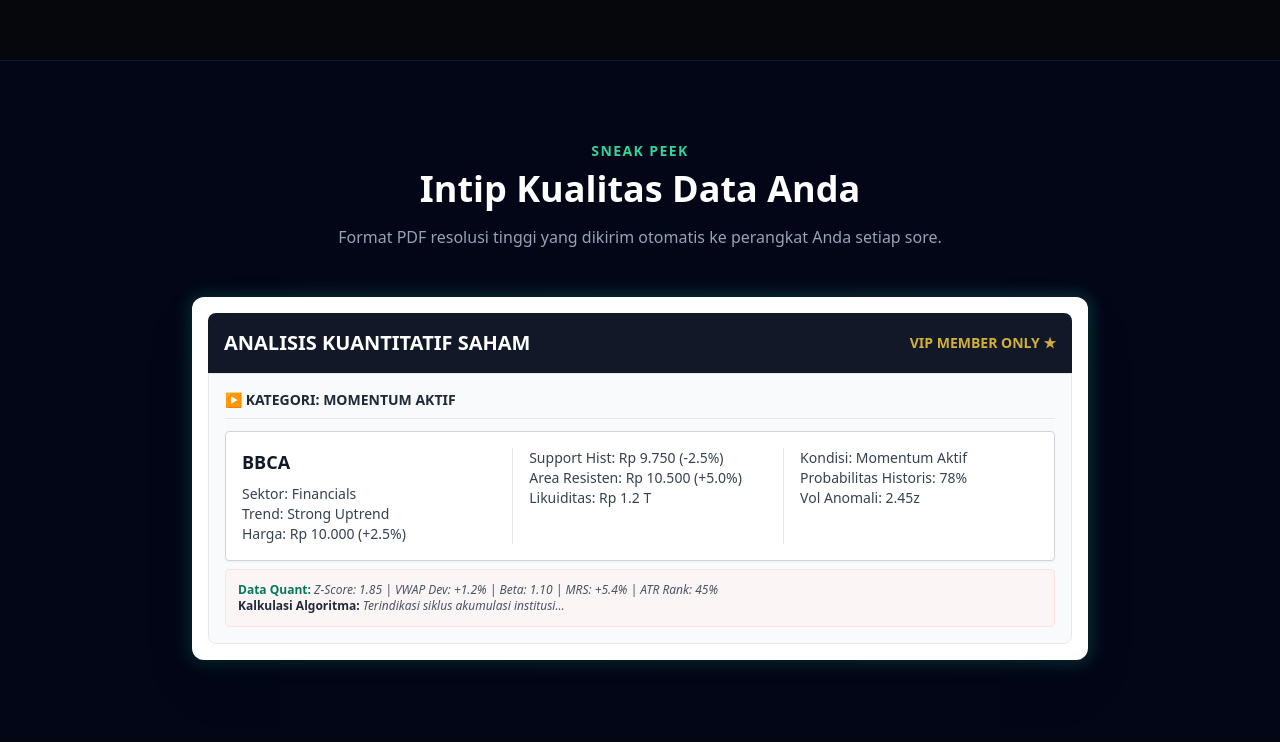
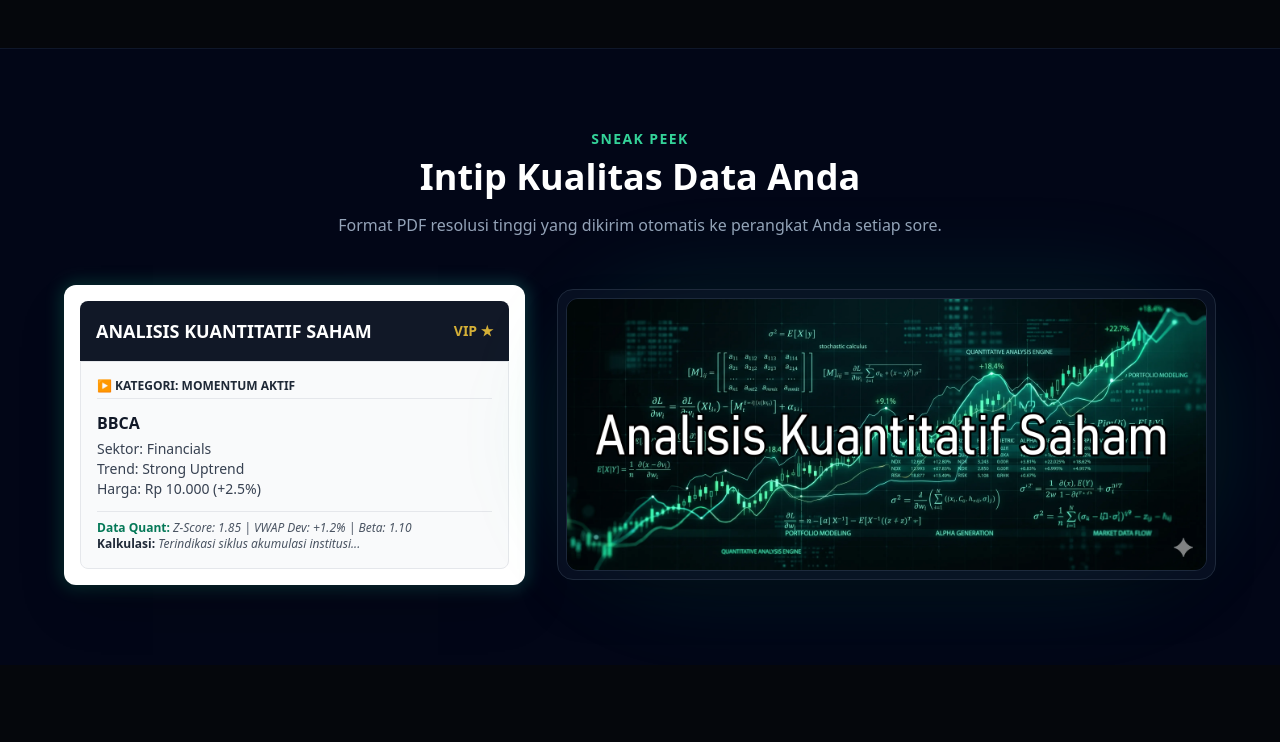
Before and after one commit to rafly-github/quant-screener, a plain HTML site: page index.html in a window 1280 px wide. Shown: the part 1680-2422 px from the top of the page. Drawn offline with nearby package versions, Linux system fonts and the light colour scheme.

Commit message:
Update index.html

```diff
--- a/index.html
+++ b/index.html
@@ -65,35 +65,23 @@
 <body class="bg-brand-dark text-white font-sans antialiased">
 
     <header class="relative overflow-hidden bg-gradient-to-b from-slate-950 to-brand-dark py-24 px-4 sm:px-6 lg:px-8 border-b border-slate-900">
-    <div class="max-w-6xl mx-auto grid grid-cols-1 lg:grid-cols-2 gap-12 items-center relative z-10 text-left">
-
-        <div>
+    <div class="max-w-4xl mx-auto text-center relative z-10">
         <span class="inline-flex items-center gap-1.5 py-1.5 px-3 rounded-full text-xs font-semibold bg-emerald-500/10 text-emerald-400 mb-6 border border-emerald-500/20">
             <i class="fa-solid fa-square-root-variable"></i> PURE MATHEMATICAL COMPUTATION PLATFORM
         </span>
-            <h1 class="text-4xl sm:text-5xl font-black tracking-tight mb-6 leading-tight">
+        <h1 class="text-4xl sm:text-6xl font-black tracking-tight mb-6 leading-tight">
             Keputusan Logis Berbasis <br>
             <span class="text-transparent bg-clip-text bg-gradient-to-r from-emerald-400 to-teal-300">Laporan Komputasi Saham IHSG</span>
         </h1>
-            <p class="text-base sm:text-lg text-brand-textMuted mb-10 leading-relaxed">
+        <p class="text-lg sm:text-xl text-brand-textMuted max-w-2xl mx-auto mb-10 leading-relaxed">
             Kami menyediakan instrumen pengolah data statistik 360° yang objektif. Bukan grup tebak-tebakan arah, bukan penasihat investasi, dan <b>sama sekali tidak memberikan sinyal jual-beli.</b>
         </p>
-            <div class="w-full block">
-              <a href="https://t.me/AnalisisKuantitatifSahamBot" target="_blank" class="w-full inline-flex justify-center items-center gap-2 bg-emerald-500 hover:bg-brand-accentHover text-slate-950 font-black px-8 py-4 rounded-xl shadow-xl shadow-emerald-500/30 transition-all transform hover:-translate-y-0.5 text-lg">
+        <div class="flex flex-col sm:flex-row gap-4 justify-center items-center">
+            <a href="https://t.me/AnalisisKuantitatifSahamBot" target="_blank" class="w-full sm:w-auto inline-flex justify-center items-center gap-2 bg-emerald-500 hover:bg-brand-accentHover text-slate-950 font-black px-8 py-4 rounded-xl shadow-xl shadow-emerald-500/30 transition-all transform hover:-translate-y-0.5 text-lg">
                 <i class="fa-solid fa-gift text-xl"></i> Klaim Akses Gratis 14 Hari
             </a>
         </div>
         <p class="mt-4 text-xs text-brand-textMuted">Tanpa syarat kartu kredit • Bebas batalkan kapan saja</p>
-        </div>
-
-        <div class="relative w-full">
-            <div class="absolute -inset-4 bg-emerald-500/10 blur-[50px] rounded-full pointer-events-none"></div>
-
-            <div class="relative bg-slate-900/50 p-2 rounded-2xl border border-slate-800 shadow-2xl">
-                <img src="assets/hero-preview.webp" alt="Dashboard Kuantitatif VIP" class="rounded-xl w-full border border-slate-700/50 shadow-inner" loading="eager">
-            </div>
-        </div>
-
     </div>
     <div class="absolute top-0 left-1/2 -translate-x-1/2 w-[1000px] h-[350px] bg-emerald-500/5 blur-[130px] rounded-full pointer-events-none"></div>
   </header>
@@ -140,46 +128,45 @@
     </section>
 
     <section class="py-20 px-4 sm:px-6 lg:px-8 bg-slate-950 border-t border-slate-900 overflow-hidden">
-        <div class="max-w-5xl mx-auto">
+    <div class="max-w-6xl mx-auto">
         <div class="text-center mb-12">
             <span class="text-emerald-400 font-bold text-sm tracking-widest uppercase mb-2 block">Sneak Peek</span>
             <h2 class="text-3xl sm:text-4xl font-extrabold mb-4">Intip Kualitas Data Anda</h2>
             <p class="text-brand-textMuted">Format PDF resolusi tinggi yang dikirim otomatis ke perangkat Anda setiap sore.</p>
         </div>
 
-            <div class="relative mx-auto max-w-4xl">
+        <div class="grid grid-cols-1 lg:grid-cols-12 gap-8 items-center">
+
+            <div class="lg:col-span-5 relative">
                 <div class="absolute -inset-1 bg-gradient-to-r from-emerald-500 to-teal-400 rounded-2xl blur opacity-20"></div>
                 <div class="relative bg-white rounded-xl shadow-2xl overflow-hidden p-2 sm:p-4">
                     <div class="bg-[#111827] text-white p-4 rounded-t-lg flex justify-between items-center">
-                        <div class="font-black text-sm sm:text-xl">ANALISIS KUANTITATIF SAHAM</div>
-                        <div class="text-[#D4AF37] font-bold text-xs sm:text-sm">VIP MEMBER ONLY ★</div>
+                        <div class="font-black text-sm sm:text-lg">ANALISIS KUANTITATIF SAHAM</div>
+                        <div class="text-[#D4AF37] font-bold text-xs sm:text-sm">VIP ★</div>
                     </div>
-                    <div class="p-4 bg-gray-50 border border-gray-200 rounded-b-lg">
-                        <div class="font-bold text-gray-800 mb-3 border-b pb-2 text-sm">▶ KATEGORI: MOMENTUM AKTIF</div>
-                        <div class="bg-white border border-gray-300 rounded p-4 text-xs sm:text-sm text-gray-700 shadow-sm flex flex-col md:flex-row gap-4">
-                            <div class="w-full md:w-1/3">
-                                <span class="font-black text-lg text-gray-900 block mb-2">BBCA</span>
+                    <div class="p-4 bg-gray-50 border border-gray-200 rounded-b-lg text-xs sm:text-sm text-gray-700 space-y-3">
+                        <div class="font-bold text-gray-800 border-b pb-1 text-xs">▶ KATEGORI: MOMENTUM AKTIF</div>
+                        <div>
+                            <span class="font-black text-base text-gray-900 block mb-1">BBCA</span>
                             Sektor: Financials<br>
                             Trend: Strong Uptrend<br>
                             Harga: Rp 10.000 (+2.5%)
                         </div>
-                            <div class="w-full md:w-1/3 border-t md:border-t-0 md:border-l border-gray-200 md:pl-4 pt-2 md:pt-0">
-                                Support Hist: Rp 9.750 (-2.5%)<br>
-                                Area Resisten: Rp 10.500 (+5.0%)<br>
-                                Likuiditas: Rp 1.2 T
-                            </div>
-                            <div class="w-full md:w-1/3 border-t md:border-t-0 md:border-l border-gray-200 md:pl-4 pt-2 md:pt-0">
-                                Kondisi: Momentum Aktif<br>
-                                Probabilitas Historis: 78%<br>
-                                Vol Anomali: 2.45z
-                            </div>
-                        </div>
-                        <div class="bg-red-50/50 border border-red-100 rounded p-3 mt-2 text-[11px] sm:text-xs text-gray-600 italic">
-                            <span class="font-bold text-emerald-700 not-italic">Data Quant:</span> Z-Score: 1.85 | VWAP Dev: +1.2% | Beta: 1.10 | MRS: +5.4% | ATR Rank: 45%<br>
-                            <span class="font-bold text-gray-800 not-italic">Kalkulasi Algoritma:</span> Terindikasi siklus akumulasi institusi...
+                        <div class="border-t border-gray-200 pt-2 text-[11px] sm:text-xs text-gray-600 italic">
+                            <span class="font-bold text-emerald-700 not-italic">Data Quant:</span> Z-Score: 1.85 | VWAP Dev: +1.2% | Beta: 1.10<br>
+                            <span class="font-bold text-gray-800 not-italic">Kalkulasi:</span> Terindikasi siklus akumulasi institusi...
                         </div>
                     </div>
                 </div>
+            </div>
+
+            <div class="lg:col-span-7 relative w-full">
+                <div class="absolute -inset-4 bg-emerald-500/10 blur-[40px] rounded-full pointer-events-none"></div>
+                <div class="relative bg-slate-900/50 p-2 rounded-2xl border border-slate-800 shadow-2xl">
+                    <img src="assets/hero-preview.webp" alt="Dashboard Kuantitatif VIP" class="rounded-xl w-full border border-slate-700/50 shadow-inner" loading="lazy">
+                </div>
+            </div>
+
         </div>
     </div>
     </section>
```
Lines whose indentation alone changed are shown as unchanged.
